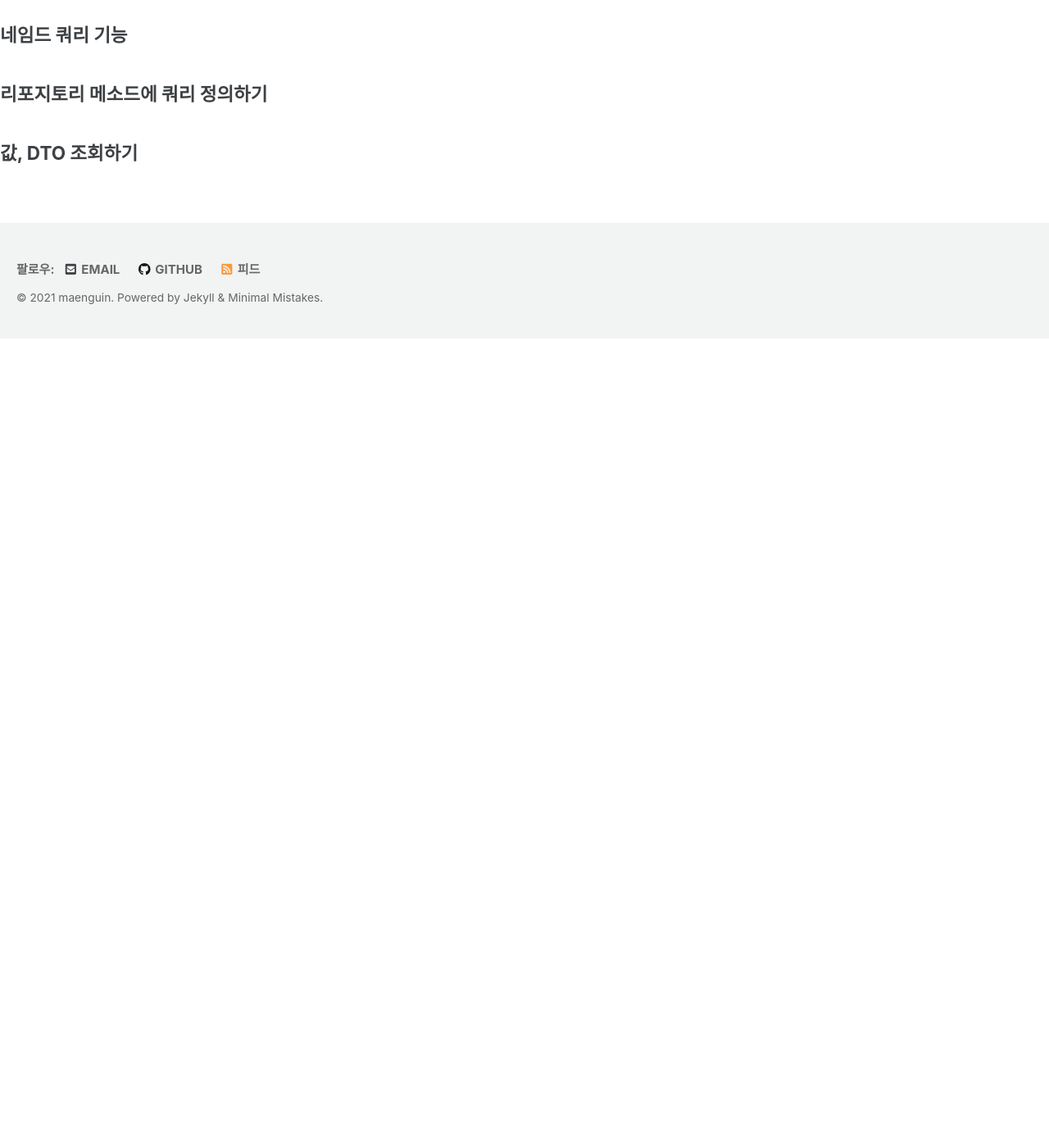
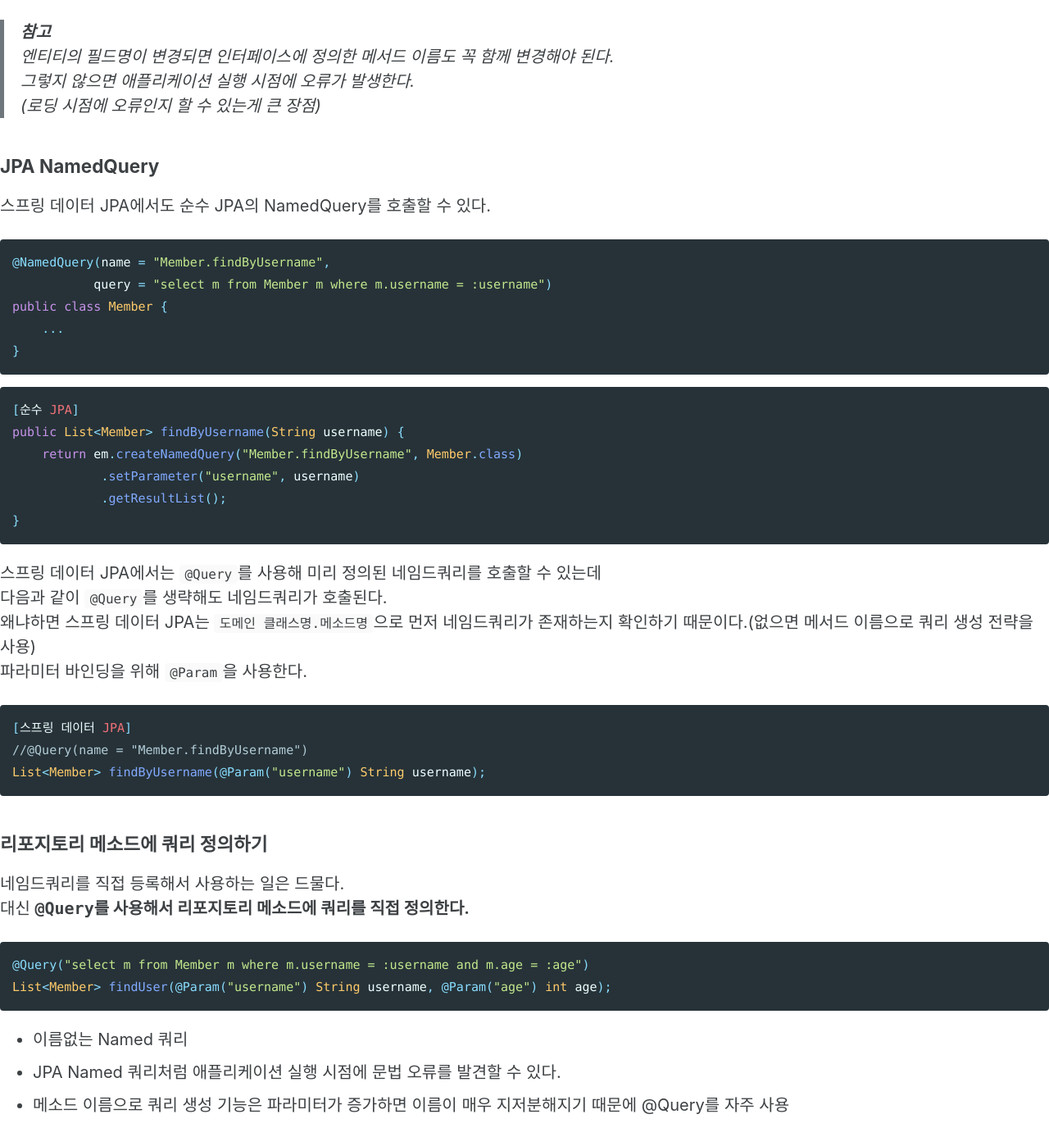
Before and after one commit to maenguin/maenguin.github.io, a Jekyll site: the page built from private/spring-data-jpa.md, in a window 1280 px wide and 1400 px high, scrolled down 2636 px. Shown: the whole window at 82% size. Built offline with Jekyll 4.4.1, drawn with Linux system fonts in a browser that asks for light colours; cached includes are drawn as plain includes; our own code applies the rules of GitHub Pages for plain Markdown files; before the commit the page ends 3049 px from its top, so only the background shows below that.

Commit message:
Update spring-data-jpa.md

````diff
--- a/private/spring-data-jpa.md
+++ b/private/spring-data-jpa.md
@@ -73,6 +73,47 @@ List<Member> findByUsernameAndAgeGreaterThan(String username, int age);
 [qeury-creation](https://docs.spring.io/spring-data/jpa/docs/current/reference/html/#repositories.query-methods.query-creation)
 [limit-query-result](https://docs.spring.io/spring-data/jpa/docs/current/reference/html/#repositories.limit-query-result)
 
-### 네임드 쿼리 기능
+> **참고**
+엔티티의 필드명이 변경되면 인터페이스에 정의한 메서드 이름도 꼭 함께 변경해야 된다.
+그렇지 않으면 애플리케이션 실행 시점에 오류가 발생한다.
+(로딩 시점에 오류인지 할 수 있는게 큰 장점)
+
+### JPA NamedQuery
+스프링 데이터 JPA에서도 순수 JPA의 NamedQuery를 호출할 수 있다.
+```java
+@NamedQuery(name = "Member.findByUsername",
+           query = "select m from Member m where m.username = :username")
+public class Member {
+    ...
+}
+```
+```java
+[순수 JPA]
+public List<Member> findByUsername(String username) {
+    return em.createNamedQuery("Member.findByUsername", Member.class)
+            .setParameter("username", username)
+            .getResultList();
+}
+```
+스프링 데이터 JPA에서는 `@Query`를 사용해 미리 정의된 네임드쿼리를 호출할 수 있는데
+다음과 같이 `@Query`를 생략해도 네임드쿼리가 호출된다.
+왜냐하면 스프링 데이터 JPA는 `도메인 클래스명.메소드명`으로 먼저 네임드쿼리가 존재하는지 확인하기 때문이다.(없으면 메서드 이름으로 쿼리 생성 전략을 사용)
+파라미터 바인딩을 위해 `@Param`을 사용한다.
+```java
+[스프링 데이터 JPA]
+//@Query(name = "Member.findByUsername")
+List<Member> findByUsername(@Param("username") String username);
+```
+
 ### 리포지토리 메소드에 쿼리 정의하기
+네임드쿼리를 직접 등록해서 사용하는 일은 드물다.
+대신 **`@Query`를 사용해서 리포지토리 메소드에 쿼리를 직접 정의한다.**
+```java
+@Query("select m from Member m where m.username = :username and m.age = :age")
+List<Member> findUser(@Param("username") String username, @Param("age") int age);
+```
+* 이름없는 Named 쿼리
+* JPA Named 쿼리처럼 애플리케이션 실행 시점에 문법 오류를 발견할 수 있다.
+* 메소드 이름으로 쿼리 생성 기능은 파라미터가 증가하면 이름이 매우 지저분해지기 때문에 @Query를 자주 사용
+
 ### 값, DTO 조회하기
````
Also changed, not shown: other parts of private/spring-data-jpa.md (+1 -1 lines).
